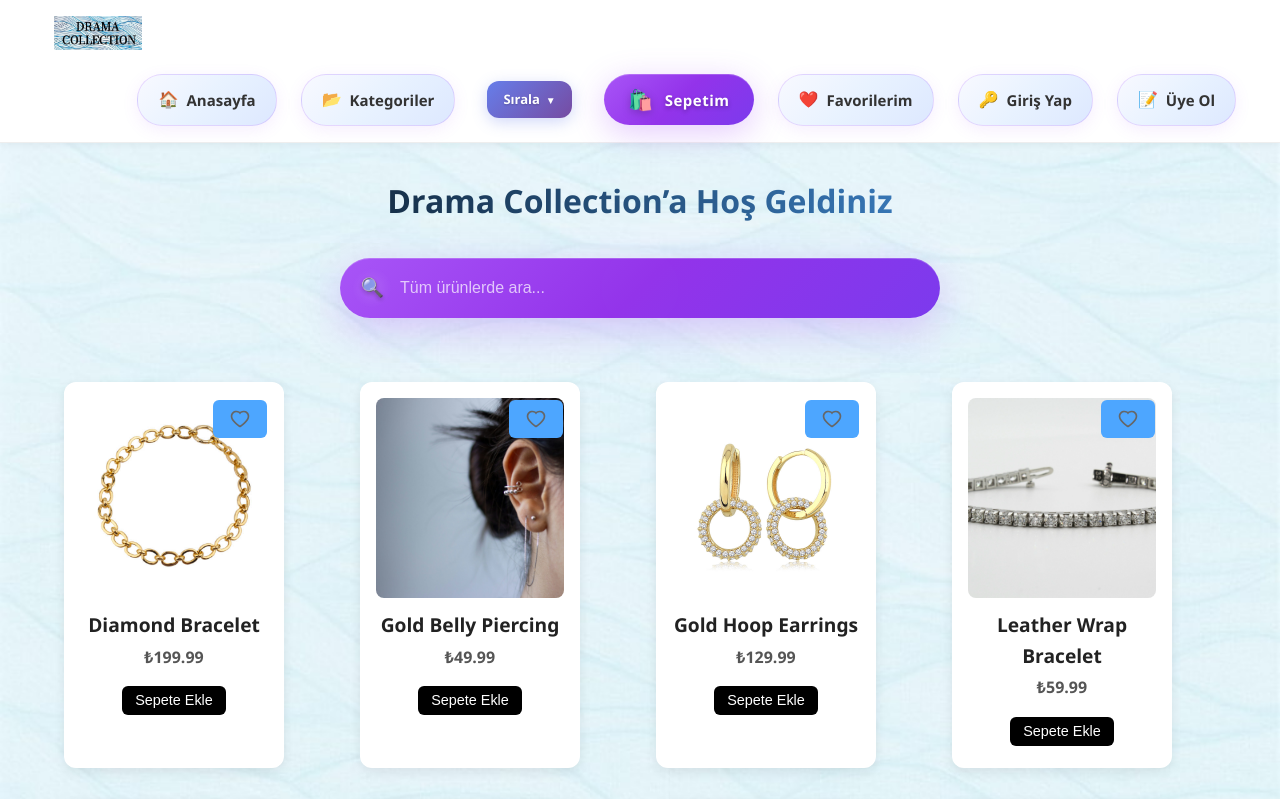
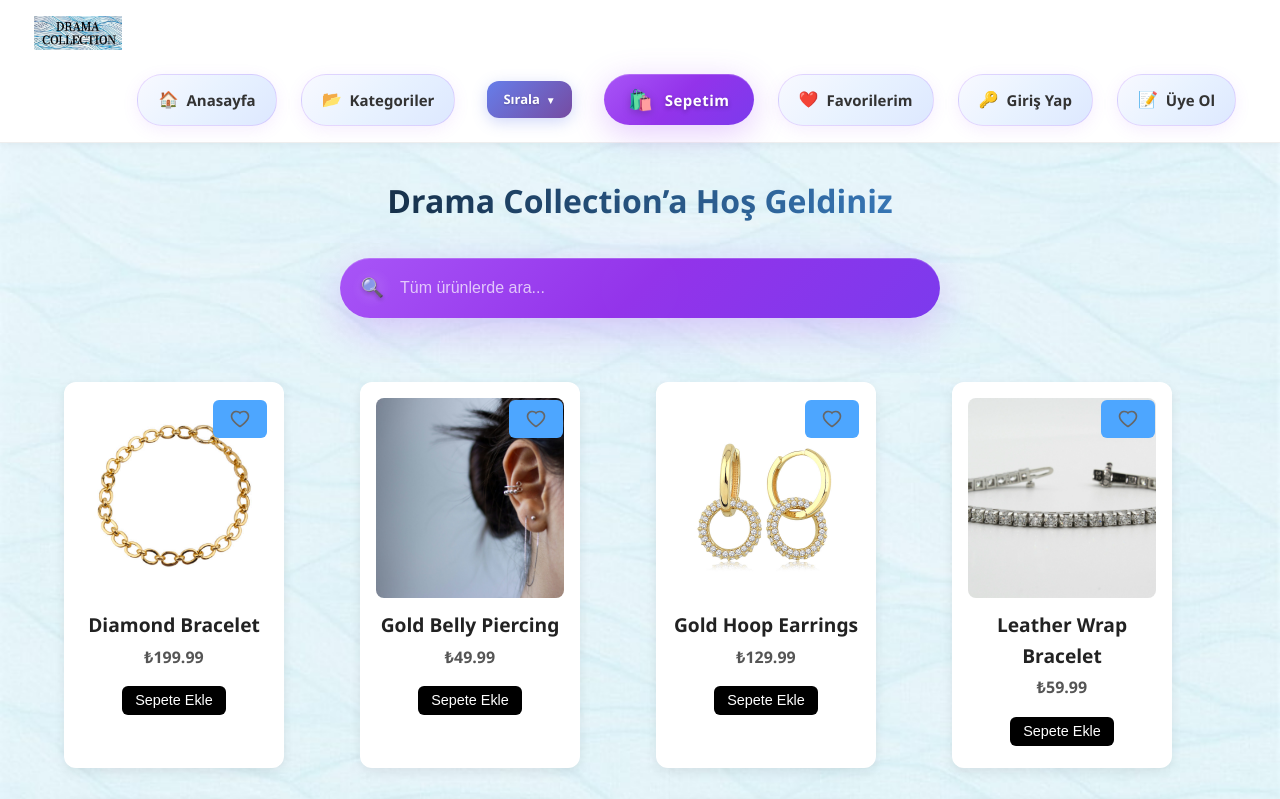
Before and after one commit to eerenozgun/dramacollection, a React (Create React App) app: page / in a window 1280 px wide. Shown: the top 799 px of the page. Built offline with nearby package versions, Linux system fonts and the light colour scheme; no server answers.

Commit message:
Logo pozisyonu sola kaydırıldı

```diff
--- a/src/components/Header.css
+++ b/src/components/Header.css
@@ -27,7 +27,7 @@
   align-items: center;
   justify-content: flex-start;
   margin-right: 0;
-  margin-left: -10px;
+  margin-left: -30px;
 }
 
 .logo-link {
```
Also changed, not shown: 1 other file (tests, documents, lock files or other folders).
